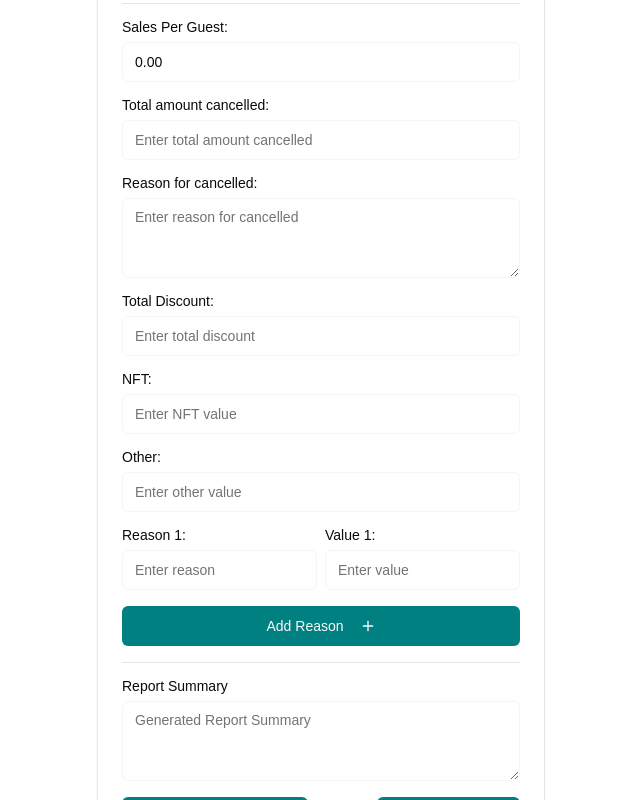
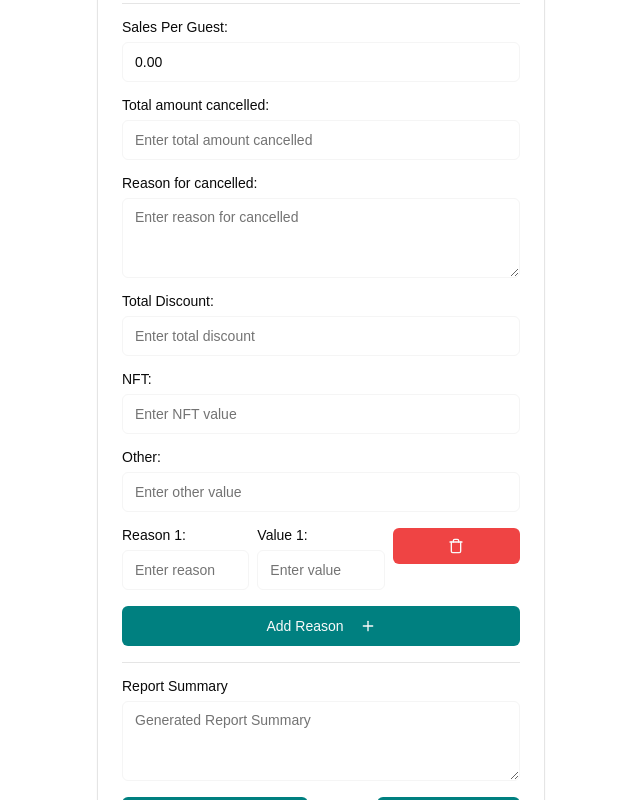
Before and after one commit to lhm-david/CSRHproject, a Next.js app: page / in a window 1280 px wide. Both pictures are taken after typing "Sample", "Sample", "Sample", "Sample", "Sample", "Sample" into the empty fields and a click on the button "Add Reason". Shown: the part 1350-2150 px from the top of the page, without its empty margins (319-959 px from the left). Built offline with nearby package versions, Linux system fonts and the light colour scheme; what @genkit-ai/googleai, genkit would draw is missing.

Commit message:
add a remove button at the end of each new reason line which can delete them

```diff
--- a/src/app/page.tsx
+++ b/src/app/page.tsx
@@ -176,6 +176,10 @@ export default function Home() {
         item.id === id ? { ...item, value } : item
       )
     );
+  };
+
+  const handleRemoveReason = (id: number) => {
+    setOtherReasons(otherReasons.filter((reason) => reason.id !== id));
   };
 
   return (
@@ -442,7 +446,7 @@ export default function Home() {
           </div>
 
           {otherReasons.map((reason, index) => (
-            <div className="grid grid-cols-2 gap-2" key={reason.id}>
+            <div className="grid grid-cols-3 gap-2" key={reason.id}>
               <div className="grid gap-2">
                 <Label htmlFor={`otherReason-${reason.id}`}>Reason {index + 1}:</Label>
                 <Input
@@ -461,6 +465,9 @@ export default function Home() {
                   onChange={(e) => handleValueChange(reason.id, e.target.value)}
                 />
               </div>
+              <Button type="button" onClick={() => handleRemoveReason(reason.id)} variant="destructive" size="sm">
+                <Icons.trash className="h-4 w-4" />
+              </Button>
             </div>
           ))}
 
```
